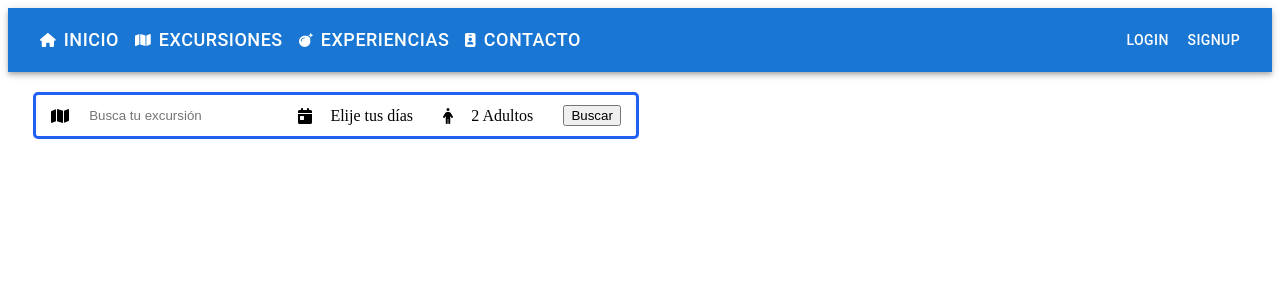
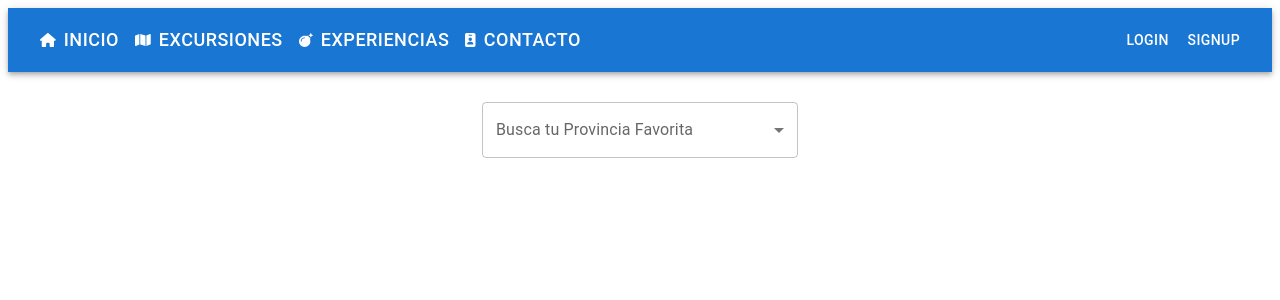
Before and after one commit to kronos5693/finalP3Front, a React (Vite) app: page / in a window 1280 px wide. Shown: the top 300 px of the page. Built offline with nearby package versions, Linux system fonts and the light colour scheme.

Commit message:
Mejoras
Mejoras en  el componente de barra de busqueda y routes

```diff
--- a/src/App.jsx
+++ b/src/App.jsx
@@ -1,4 +1,5 @@
 import "./App.css";
+import { createRoot } from "react-dom/client";
 
 import { Routes, Route } from "react-router-dom";
 import Home from "./pages/home";
@@ -7,7 +8,7 @@ import Contacto from "./pages/Contacto";
 import Experiencias from "./pages/Experiencias";
 import NavBar from "./components/NavBar/navBar";
 
-//Importacion de iconos
+// Importación de iconos
 import { faMap } from "@fortawesome/free-solid-svg-icons";
 import { faHome } from "@fortawesome/free-solid-svg-icons";
 import { faBomb } from "@fortawesome/free-solid-svg-icons";
@@ -15,20 +16,49 @@ import { faIdBadge } from "@fortawesome/free-solid-svg-icons";
 
 function App() {
   const navArrayLinks = [
-    { title: "Inicio", path: "/", icon: faHome },
-    { title: "Excursiones", path: "/excursiones", icon: faMap },
-    { title: "Experiencias", path: "/experiencias", icon: faBomb },
-    { title: "Contacto", path: "/contacto", icon: faIdBadge },
+    {
+      title: "Inicio",
+      path: "/",
+      icon: faHome,
+      element: Home,
+    },
+    {
+      title: "Excursiones",
+      path: "/excursiones",
+      icon: faMap,
+      element: Excursiones,
+    },
+    {
+      title: "Experiencias",
+      path: "/experiencias",
+      icon: faBomb,
+      element: Experiencias,
+    },
+    {
+      title: "Contacto",
+      path: "/contacto",
+      icon: faIdBadge,
+      element: Contacto,
+    },
   ];
   return (
     <>
       <div className="">
         <NavBar navArrayLinks={navArrayLinks} />
         <Routes>
+          {navArrayLinks.map((item) => (
+            <Route
+              key={item.path}
+              path={item.path}
+              element={<item.element />}
+            />
+          ))}
+          /*
           <Route path="/" element={<Home />}></Route>
           <Route path="/excursiones" element={<Excursiones />}></Route>
           <Route path="/contacto" element={<Contacto />}></Route>
           <Route path="/experiencias" element={<Experiencias />}></Route>
+          */
         </Routes>
       </div>
     </>
--- a/src/components/Barrabusqueda/BarraBusqueda.jsx
+++ b/src/components/Barrabusqueda/BarraBusqueda.jsx
@@ -1,33 +1,44 @@
-import React from "react";
+import React, { useState } from "react";
 import "./barrabusqueda.css";
-import { FontAwesomeIcon } from "@fortawesome/react-fontawesome";
-import { faCalendarDay, faPerson, faMap } from "@fortawesome/free-solid-svg-icons";
+import { Box, TextField, MenuItem } from "@mui/material";
 
-function searchBar() {
+function SearchBar() {
+  const [provincia, setProvincia] = useState("");
+
+  const handleChange = (event) => {
+    setProvincia(event.target.value);
+  };
+
+  const provincias = [
+    { title: "provincia1", value: "prov1" },
+    { title: "provincia2", value: "prov2" },
+    { title: "provincia3", value: "prov3" },
+    { title: "provincia4", value: "prov4" },
+    { title: "provincia5", value: "prov5" },
+  ];
+
   return (
-    <>
-    <div className="searchList">
-      <div className="searchListItem">
-        <FontAwesomeIcon icon={faMap} style={{ marginRight: "8px" }} />
-        <input type="text" placeholder="Busca tu excursión" className="searchInput" />
-      </div>
-      <div className="searchListItem">
-        <FontAwesomeIcon icon={faCalendarDay} style={{ marginRight: "8px" }} />
-        <span className="searchText">Elije tus días</span>
-      </div>
-      <div className="searchListItem">
-        <FontAwesomeIcon icon={faPerson} style={{ marginRight: "8px" }} />
-        <span className="searchText">2 Adultos</span>
-      </div>
-      <div className="searchListItem">
-        <button className="btnSearch">Buscar</button>
-      </div>
-
-
-    </div>
-    </>
-
+    <Box
+      style={{ marginTop: "30px" }}
+      display="flex"
+      flexDirection="column"
+      alignItems="center"
+    >
+      <TextField
+        label="Busca tu Provincia Favorita"
+        select
+        value={provincia}
+        onChange={handleChange}
+        style={{ width: "25%" }}
+      >
+        {provincias.map((item) => (
+          <MenuItem key={item.value} value={item.value}>
+            {item.title}
+          </MenuItem>
+        ))}
+      </TextField>
+    </Box>
   );
 }
 
-export default searchBar;
+export default SearchBar;
```
